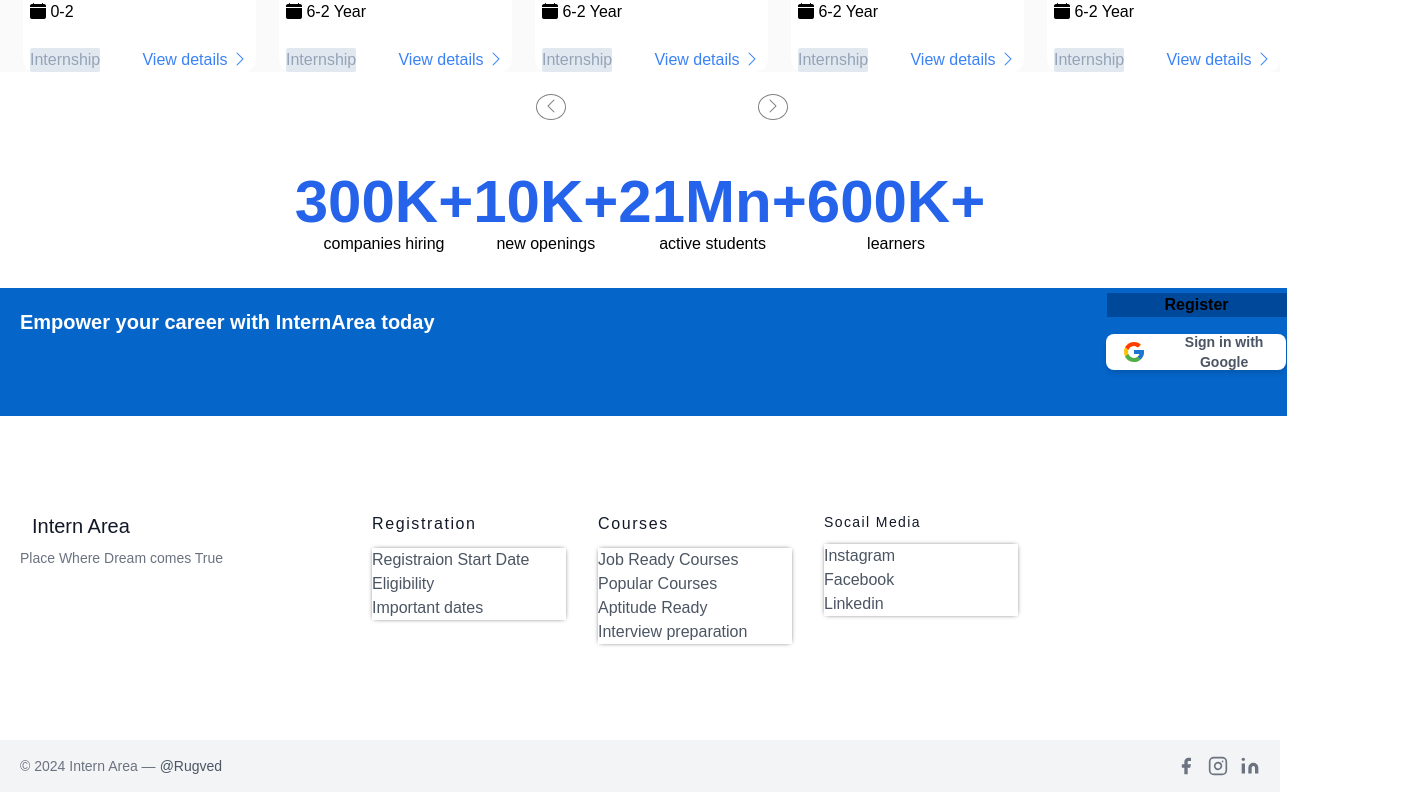
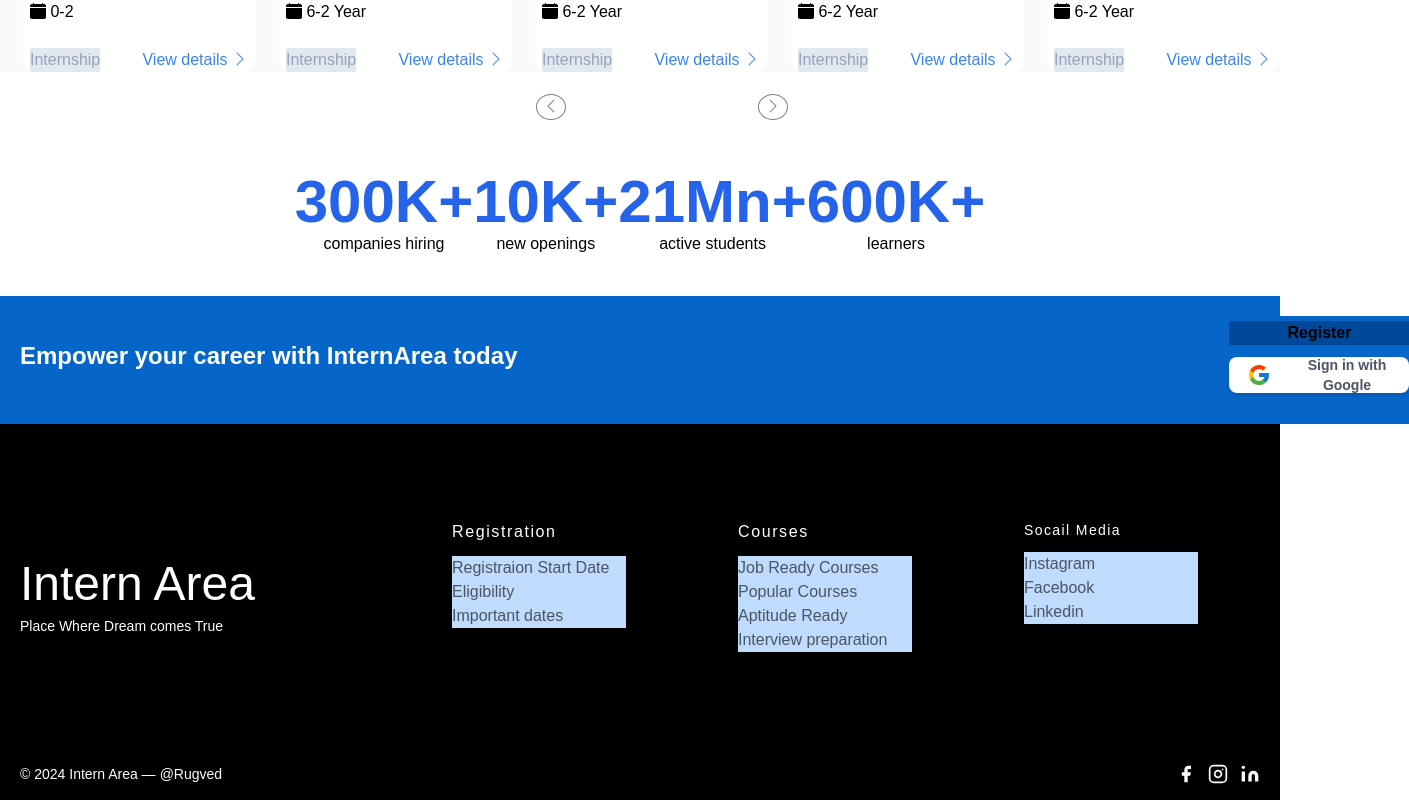
Before and after one commit to rugvedlanghi/Intershala_Clone, a React (Create React App) app in the folder client/: page / in a window 1280 px wide. Shown: the part 1522-2322 px from the top of the page, 1409 px wide, since content can reach past the window. Built offline with nearby package versions, Linux system fonts and the light colour scheme.

Commit message:
aligmentandfontchanges

```diff
--- a/client/src/Components/Footer/Footer.jsx
+++ b/client/src/Components/Footer/Footer.jsx
@@ -3,76 +3,76 @@ import Home from '../Home/Home'
 
 function Footer() {
   return (
-    <footer class="text-gray-600 body-font">
+    <footer class="text-gray-600 body-font bg-black ">
   <div class="container px-5 py-24 mx-auto flex md:items-center lg:items-start md:flex-row md:flex-nowrap flex-wrap flex-col">
-    <div class="w-64 flex-shrink-0 md:mx-0 mx-auto text-center md:text-left">
+    <div class=" mt-10 w-64 flex-shrink-0 md:mx-0 mx-auto text-center md:text-left">
       <a class="flex title-font font-medium items-center md:justify-start justify-center text-gray-900">
         {/* <svg xmlns="http://www.w3.org/2000/svg" fill="none" stroke="currentColor" stroke-linecap="round" stroke-linejoin="round" stroke-width="2" class="w-10 h-10 text-white p-2 bg-indigo-500 rounded-full" viewBox="0 0 24 24">
           <path d="M12 2L2 7l10 5 10-5-10-5zM2 17l10 5 10-5M2 12l10 5 10-5"></path>
         </svg> */}
-        <span class="ml-3 text-xl">Intern Area</span>
+        <span class=" text-5xl text-white">Intern Area</span>
       </a>
-      <p class="mt-2 text-sm text-gray-500">Place Where Dream comes True</p>
+      <p class="mt-2 text-sm text-white">Place Where Dream comes True</p>
     </div>
-    <div class="flex-grow flex flex-wrap md:pl-20 -mb-10 md:mt-0 mt-10 md:text-left text-center">
-      <div class="lg:w-1/4 md:w-1/2 w-full px-4">
-        <h2 class="title-font font-medium text-gray-900 tracking-widest  mb-3">Registration</h2>
-        <nav class="list-none mb-10">
+    <div class="flex-grow flex flex-wrap md:pl-20 -mb-10 md:mt-0 mt-10 md:text-left text-center ml-20 ">
+      <div class=" lg:w-1/4 md:w-1/2 w-full px-4">
+        <h2 class="title-font font-medium text-white tracking-widest  mb-3">Registration</h2>
+        <nav class=" flex-grow bg-blue-200 list-none mb-10">
           <li>
-            <a href="/" class="text-gray-600 hover:text-gray-800">Registraion Start Date</a>
+            <a href="/" class="text-gray-600 hover:text-red-500">Registraion Start Date</a>
           </li>
           <li>
-            <a href="/" class="text-gray-600 hover:text-gray-800">Eligibility</a>
+            <a href="/" class="text-gray-600 hover:text-red-500">Eligibility</a>
           </li>
           <li>
-            <a href="/" class="text-gray-600 hover:text-gray-800">Important dates</a>
+            <a href="/" class="text-gray-600 hover:text-red-500">Important dates</a>
           </li>
         </nav>
       </div>
-      <div class="lg:w-1/4 md:w-1/2 w-full px-4">
-        <h2 class="title-font font-medium text-gray-900 tracking-widest mb-3">Courses</h2>
-        <nav class="list-none mb-10">
+      <div class=" ml-20 lg:w-1/4 md:w-1/2 w-full px-4">
+        <h2 class="title-font font-medium text-white tracking-widest mb-3 color ">Courses</h2>
+        <nav class="flex-grow bg-blue-200 list-none mb-10">
           <li>
-            <a href="/" class="text-gray-600 hover:text-gray-800">Job Ready Courses</a>
+            <a href="/" class="text-gray-600 hover:text-red-500">Job Ready Courses</a>
           </li>
           <li>
-            <a href="/" class="text-gray-600 hover:text-gray-800">Popular Courses</a>
+            <a href="/" class="text-gray-600 hover:text-red-500">Popular Courses</a>
           </li>
           <li>
-            <a href="/" class="text-gray-600 hover:text-gray-800">Aptitude Ready</a>
+            <a href="/" class="text-gray-600 hover:text-red-500">Aptitude Ready</a>
           </li>
           <li>
-            <a href="/" class="text-gray-600 hover:text-gray-800">Interview preparation</a>
+            <a href="/" class="text-gray-600 hover:text-red-500">Interview preparation</a>
           </li>
         </nav>
       </div>
-      <div class="lg:w-1/4 md:w-1/2 w-full px-4">
-        <h2 class="title-font font-medium text-gray-900 tracking-widest text-sm mb-3">Socail Media</h2>
-        <nav class="list-none mb-10">
+      <div class="ml-20 lg:w-1/4 md:w-1/2 w-full px-4">
+        <h2 class="title-font font-medium text-white tracking-widest text-sm mb-3">Socail Media</h2>
+        <nav class="flex-grow bg-blue-200 list-none mb-10">
           <li>
-            <a href="/" class="text-gray-600 hover:text-gray-800">Instagram</a>
+            <a href="/" class="text-gray-600 hover:text-red-500">Instagram</a>
           </li>
           <li>
-            <a href="/" class="text-gray-600 hover:text-gray-800">Facebook</a>
+            <a href="/" class="text-gray-600 hover:text-red-500">Facebook</a>
           </li>
           {/* <li>
             <a href="/Home" class="text-gray-600 hover:text-gray-800">X</a>
           </li> */}
           <li>
-            <a href="/" class="text-gray-600 hover:text-gray-800">Linkedin</a>
+            <a href="/" class="text-gray-600 hover:text-red-500">Linkedin</a>
           </li>
         </nav>
       </div>
 
     </div>
   </div>
-  <div class="bg-gray-100">
+  <div class="bg-black">
     <div class="container mx-auto py-4 px-5 flex flex-wrap flex-col sm:flex-row">
-      <p class="text-gray-500 text-sm text-center sm:text-left">© 2024 Intern Area —
-        <a href="https://www.linkedin.com/in/rugved-langhi-220b32240/" rel="noopener noreferrer" class="text-gray-600 ml-1" target="_blank">@Rugved</a>
+      <p class="text-white text-sm text-center sm:text-left">© 2024 Intern Area —
+        <a href="https://www.linkedin.com/in/rugved-langhi-220b32240/" rel="noopener noreferrer" class="text-white ml-1" target="_blank">@Rugved</a>
       </p>
       <span href='https://www.linkedin.com/in/rugved-langhi-220b32240/' class="inline-flex sm:ml-auto sm:mt-0 mt-2 justify-center sm:justify-start">
-        <a class="text-gray-500">
+        <a class="text-white">
           <svg fill="currentColor" stroke-linecap="round" stroke-linejoin="round" stroke-width="2" class="w-5 h-5" viewBox="0 0 24 24">
             <path d="M18 2h-3a5 5 0 00-5 5v3H7v4h3v8h4v-8h3l1-4h-4V7a1 1 0 011-1h3z"></path>
           </svg>
@@ -82,13 +82,13 @@ function Footer() {
             <path d="M23 3a10.9 10.9 0 01-3.14 1.53 4.48 4.48 0 00-7.86 3v1A10.66 10.66 0 013 4s-4 9 5 13a11.64 11.64 0 01-7 2c9 5 20 0 20-11.5a4.5 4.5 0 00-.08-.83A7.72 7.72 0 0023 3z"></path>
           </svg>
         </a> */}
-        <a href='https://www.linkedin.com/in/rugved-langhi-220b32240/' class="ml-3 text-gray-500">
+        <a href='https://www.linkedin.com/in/rugved-langhi-220b32240/' class="ml-3 text-white">
           <svg fill="none" stroke="currentColor" stroke-linecap="round" stroke-linejoin="round" stroke-width="2" class="w-5 h-5" viewBox="0 0 24 24">
             <rect width="20" height="20" x="2" y="2" rx="5" ry="5"></rect>
             <path d="M16 11.37A4 4 0 1112.63 8 4 4 0 0116 11.37zm1.5-4.87h.01"></path>
           </svg>
         </a>
-        <a href='https://www.linkedin.com/in/rugved-langhi-220b32240/' class="ml-3 text-gray-500">
+        <a href='https://www.linkedin.com/in/rugved-langhi-220b32240/' class="ml-3 text-white">
           <svg fill="currentColor" stroke="currentColor" stroke-linecap="round" stroke-linejoin="round" stroke-width="0" class="w-5 h-5" viewBox="0 0 24 24">
             <path stroke="none" d="M16 8a6 6 0 016 6v7h-4v-7a2 2 0 00-2-2 2 2 0 00-2 2v7h-4v-7a6 6 0 016-6zM2 9h4v12H2z"></path>
             <circle cx="4" cy="4" r="2" stroke="none"></circle>
--- a/client/src/Components/Home/Home.jsx
+++ b/client/src/Components/Home/Home.jsx
@@ -178,17 +178,17 @@ const Home = () => {
         </div>
       </div>
 
-      <div className="logins flex  h-32 mt-8">
-        <div className="cont">
-          <p className="flex justify-center text-white text-xl items-center m-5 w-30">
+      <div className="logins flex h-32 mt-10 ">
+        <div className="cont text-center items-center">
+          <p className="flex text-white text-2xl  m-5 w-30 mt-11 ">
             Empower your career with InternArea today
           </p>
         </div>
-        <div className="log flex">
+        <div className="log flex  ml-10 mt-5 ">
           <a
             href="/register"
             id="buttons"
-            class="flex items-center  bg-white h-9 justify-center mt-4 text-white rounded-lg shadow-md hover:bg-gray-100"
+            class="flex items-center bg-white h-9 justify-center mt-4 text-white rounded-lg shadow-md hover:bg-gray-100"
           >
             <div class="px-4 py-3">
               <svg class="h-6 w-6" viewBox="0 0 40 40">
@@ -210,7 +210,7 @@ const Home = () => {
                 />
               </svg>
             </div>
-            <p class="px-4 py-3 w-5/6 text-center text-sm text-gray-600 font-bold ">
+            <p class=" px-4 py-3 w-4/6 text-center text-sm text-gray-600 font-bold ">
               Sign in with Google
             </p>
           </a>
--- a/client/src/Components/Home/home.css
+++ b/client/src/Components/Home/home.css
@@ -1,3 +1,7 @@
+body{
+  overflow-x: hidden;
+  overflow-y: auto;
+}
 #imageSlider {
     white-space: nowrap;
     display: flex;
```
Also changed, not shown: client/src/Components/Job/JobAvl.jsx (added), client/src/Components/Job/JobDetail.jsx (added), client/src/Components/Job/job.css (added), client/src/index.css (line endings or trailing spaces).
